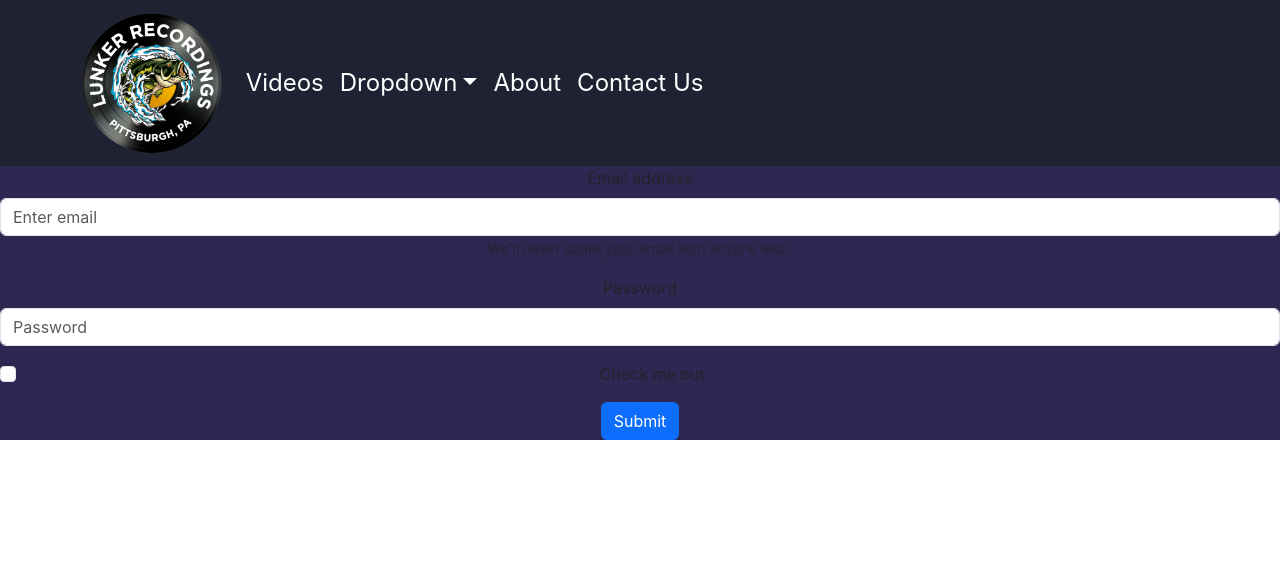
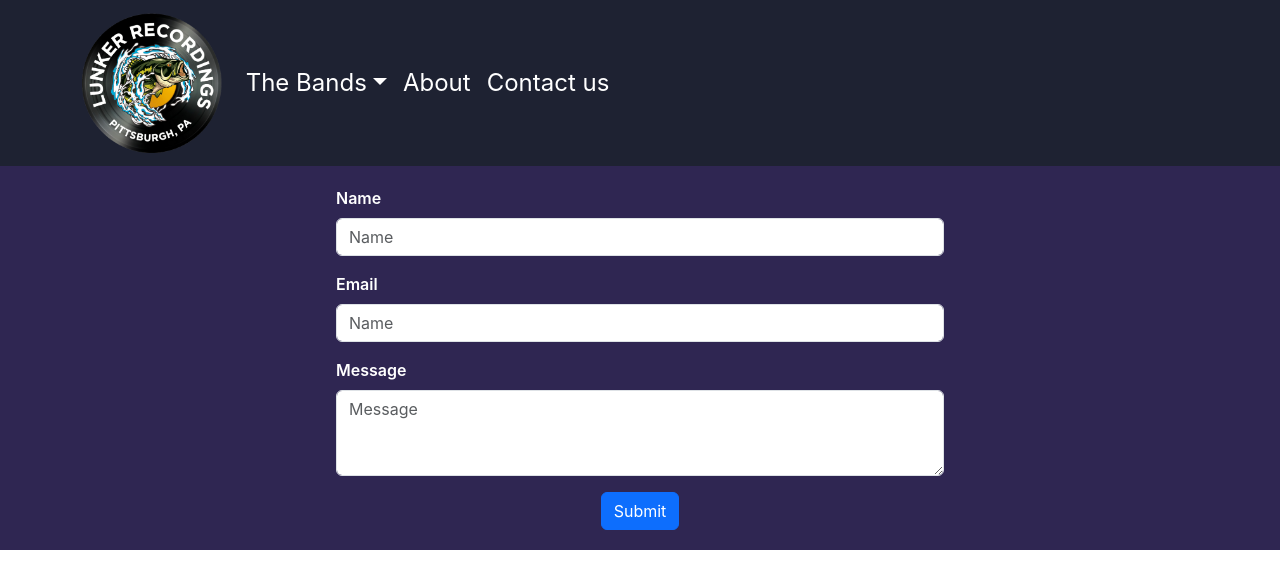
Before and after one commit to TereseMihalcin/lunker-recordings, a React (Create React App) app: page /contact in a window 1280 px wide. Shown: the top 588 px of the page. Built offline with nearby package versions, Linux system fonts and the light colour scheme; the HTML template or start-up script is replaced by a standard one.

Commit message:
keep on truckin

```diff
--- a/src/App.css
+++ b/src/App.css
@@ -69,7 +69,6 @@
   color: #333333;
   text-decoration: none;
 }
-
 nav {
   background-color: #1e2232;
 }
@@ -79,7 +78,7 @@ nav .dropdown-menu {
 nav .dropdown-menu a:hover {
   background-color: f1c140;
 }
-nav .nav-link:hover, nav .nav-link:active {
+nav .nav-link:hover, nav .nav-link:active, nav .nav-link:focus {
   color: #f1c140 !important;
 }
 nav .nav-link {
@@ -95,3 +94,19 @@ nav .dropdown-item {
 .logo {
   max-height: 7em;
 }
+
+
+/* ===== Contact Form ===== */
+.contact-form {
+  padding: 20px;
+}
+
+.contact-form .form-label {
+  color: #ffffff;
+  float: left;
+  font-weight:600;
+}
+
+/* .background-image {
+  background-image: url("../public/images/abstract-timekeeper.svg");
+} */
--- a/src/components/contact.js
+++ b/src/components/contact.js
@@ -7,26 +7,32 @@ class Contact extends Component {
 
 render() {
   return (
+    <div class="contact-form">
+      <div class="row justify-content-center">
+        <div class="col-6">
           <Form>
-      <Form.Group className="mb-3" controlId="formBasicEmail">
-        <Form.Label>Email address</Form.Label>
-        <Form.Control type="email" placeholder="Enter email" />
-        <Form.Text className="text-muted">
-          We'll never share your email with anyone else.
-        </Form.Text>
+            <Form.Group className="mb-3" controlId="formBasicName">
+              <Form.Label>Name</Form.Label>
+              <Form.Control placeholder="Name" />
             </Form.Group>
-
-      <Form.Group className="mb-3" controlId="formBasicPassword">
-        <Form.Label>Password</Form.Label>
-        <Form.Control type="password" placeholder="Password" />
+            <Form.Group className="mb-3" controlId="formBasicName">
+              <Form.Label>Email</Form.Label>
+              <Form.Control type="email" placeholder="Name" />
             </Form.Group>
-      <Form.Group className="mb-3" controlId="formBasicCheckbox">
+            <Form.Group className="mb-3" controlId="formBasicMessage">
+              <Form.Label>Message</Form.Label>
+              <Form.Control as="textarea" rows={3} placeholder="Message" />
+            </Form.Group>
+            {/* <Form.Group className="mb-3" controlId="formBasicCheckbox">
               <Form.Check type="checkbox" label="Check me out" />
-      </Form.Group>
+            </Form.Group> */}
             <Button variant="primary" type="submit">
               Submit
             </Button>
           </Form>
+        </div>
+      </div>
+    </div>
   );
 }
 }
--- a/src/components/home.js
+++ b/src/components/home.js
@@ -9,13 +9,14 @@ class Home extends Component {
 
         return(
         <home className="App-home">
+            <div class="background-image">
                 <div class="container">
-                <div class="row">
+                    {/* <div class="row">
                         <div class="col-6 col-sm-3"></div>
                         <div class="col-6 col-sm-3"></div>
                         <div class="col-6 col-sm-3"></div>
                         <div class="col-6 col-sm-3"></div>
-                </div>
+                    </div> */}
                     <div class="row">
                         <div class="col-sm-12">
                             <h1>
@@ -23,6 +24,7 @@ class Home extends Component {
                                     <img src="/images/lunker.png" alt="lunker logo" class="logo"></img>
                                 </a>
                             </h1>
+                        </div>
                     </div>
                 </div>
             </div>
--- a/src/components/navigation.js
+++ b/src/components/navigation.js
@@ -44,18 +44,14 @@ render() {
         <Navbar.Toggle aria-controls="basic-navbar-nav" />
         <Navbar.Collapse id="basic-navbar-nav">
           <Nav className="me-auto">
-            <Nav.Link href="#videos">Videos</Nav.Link>
-            <NavDropdown title="Dropdown" id="basic-nav-dropdown">
-              <NavDropdown.Item href="/action/3.1">One Video</NavDropdown.Item>
-              <NavDropdown.Item href="/action/3.2">Another Video</NavDropdown.Item>
-              <NavDropdown.Item href="/action/3.3">Yet another Video</NavDropdown.Item>
-              <NavDropdown.Divider />
-              <NavDropdown.Item href="/action/3.4">
-                Separated link
-              </NavDropdown.Item>
+            <NavDropdown title="The Bands" id="basic-nav-dropdown">
+              <NavDropdown.Item href="/action/3.1">Human Brains</NavDropdown.Item>
+              <NavDropdown.Item href="/action/3.2">Father</NavDropdown.Item>
+              <NavDropdown.Item href="/action/3.3">Some more</NavDropdown.Item>
+              {/* <NavDropdown.Divider /> */}
             </NavDropdown>
             <Nav.Link href="/about">About</Nav.Link>
-            <Nav.Link href="/contact">Contact Us</Nav.Link>
+            <Nav.Link href="/contact">Contact us</Nav.Link>
           </Nav>
         </Navbar.Collapse>
       </Container>
```
Also changed, not shown: public/images/abstract-timekeeper.svg (added), 1 other file (tests, documents, lock files or other folders). Lines whose indentation alone changed are shown as unchanged.
